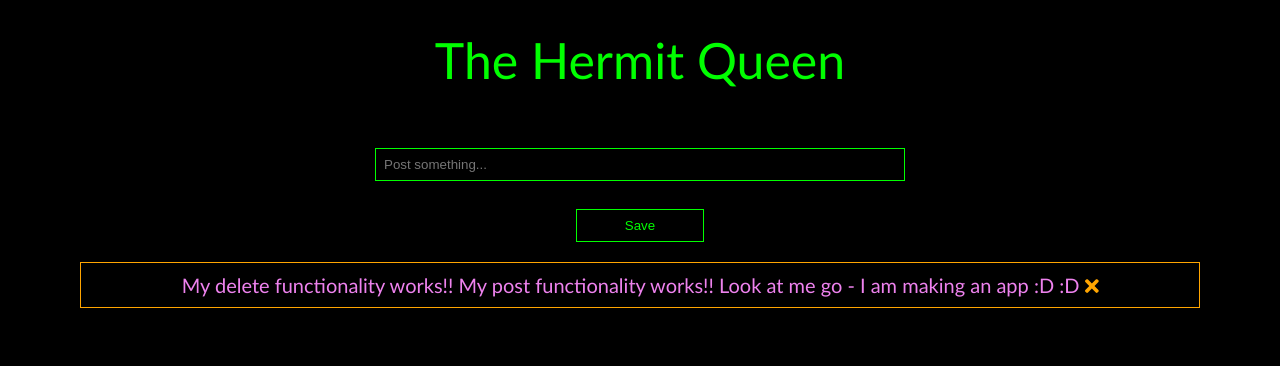
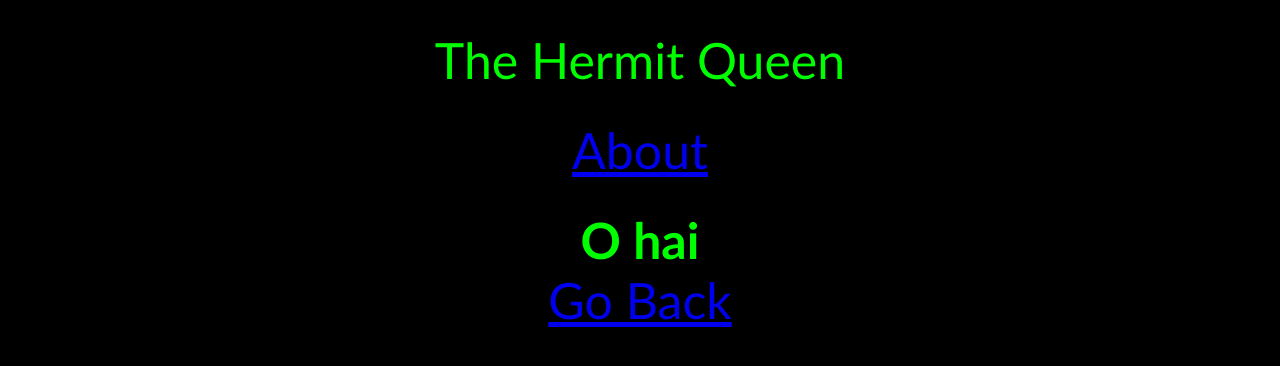
Before and after one commit to DashaDasha88/thehermitqueen, an Angular app: page /about in a window 1280 px wide. Before the commit this address led to /. Shown: the top 366 px of the page. Built offline with nearby package versions, Linux system fonts and the light colour scheme; data requests are answered from the project's data file.

Commit message:
add about page and navbar

```diff
--- a/src/app/app.component.html
+++ b/src/app/app.component.html
@@ -1,4 +1,5 @@
 <div class="container">
   <app-header></app-header>
-  <app-posts-parent></app-posts-parent>
+  <app-navbar></app-navbar>
+  <router-outlet></router-outlet>
 </div>
--- a/src/app/app.module.ts
+++ b/src/app/app.module.ts
@@ -4,6 +4,7 @@ import { HttpClientModule } from '@angular/common/http';
 import { AppRoutingModule } from './app-routing.module';
 import { FormsModule } from '@angular/forms';
 import { FontAwesomeModule } from '@fortawesome/angular-fontawesome';
+import { RouterModule, Routes } from '@angular/router';
 
 import { PostsService } from './services/posts.service';
 
@@ -12,6 +13,13 @@ import { HeaderComponent } from './components/header/header.component';
 import { PostsParentComponent } from './components/posts-parent/posts-parent.component';
 import { PostsComponent } from './components/posts/posts.component';
 import { AddPostComponent } from './components/add-post/add-post.component';
+import { AboutComponent } from './components/about/about.component';
+import { NavbarComponent } from './components/navbar/navbar.component';
+
+const appRoutes: Routes = [
+  {path: '', component: PostsParentComponent},
+  {path: 'about', component: AboutComponent}
+]
 
 @NgModule({
   declarations: [
@@ -20,6 +28,8 @@ import { AddPostComponent } from './components/add-post/add-post.component';
     PostsParentComponent,
     PostsComponent,
     AddPostComponent,
+    AboutComponent,
+    NavbarComponent,
   ],
   imports: [
     BrowserModule,
@@ -27,6 +37,8 @@ import { AddPostComponent } from './components/add-post/add-post.component';
     HttpClientModule,
     FormsModule,
     FontAwesomeModule,
+    RouterModule,
+    RouterModule.forRoot(appRoutes, {enableTracing: true}),
   ],
   providers: [PostsService],
   bootstrap: [AppComponent]
--- /dev/null
+++ b/src/app/components/about/about.component.css
@@ -0,0 +1,7 @@
+.about {
+  color: lime;
+  font-family: Optima, sans-serif;
+  font-size: 50px;
+  text-align: center;
+  margin-top: 30px;
+}
--- /dev/null
+++ b/src/app/components/about/about.component.html
@@ -0,0 +1,4 @@
+<div class="about">
+  <h4>O hai</h4>
+  <a routerLink="/">Go Back</a>
+</div>>
--- /dev/null
+++ b/src/app/components/about/about.component.ts
@@ -0,0 +1,15 @@
+import { Component, OnInit } from '@angular/core';
+
+@Component({
+  selector: 'app-about',
+  templateUrl: './about.component.html',
+  styleUrls: ['./about.component.css']
+})
+export class AboutComponent implements OnInit {
+
+  constructor() { }
+
+  ngOnInit(): void {
+  }
+
+}
--- /dev/null
+++ b/src/app/components/navbar/navbar.component.css
@@ -0,0 +1,7 @@
+.navbar {
+  color: lime;
+  font-family: Optima, sans-serif;
+  font-size: 50px;
+  text-align: center;
+  margin-top: 30px;
+}
--- /dev/null
+++ b/src/app/components/navbar/navbar.component.html
@@ -0,0 +1,4 @@
+<div class="navbar">
+  <a routerLink="/about">About</a>
+
+</div>
--- /dev/null
+++ b/src/app/components/navbar/navbar.component.ts
@@ -0,0 +1,15 @@
+import { Component, OnInit } from '@angular/core';
+
+@Component({
+  selector: 'app-navbar',
+  templateUrl: './navbar.component.html',
+  styleUrls: ['./navbar.component.css']
+})
+export class NavbarComponent implements OnInit {
+
+  constructor() { }
+
+  ngOnInit(): void {
+  }
+
+}
--- a/src/app/components/posts/posts.component.html
+++ b/src/app/components/posts/posts.component.html
@@ -2,10 +2,18 @@
   {{ post.text }}
 
   <fa-icon
+  [icon]="faEdit"
+  [ngStyle]="{ 'color': 'orange', 'margin-left': '15px'}"
+  >
+  </fa-icon>
+
+  <fa-icon
   (click)="onDelete(post)"
-  [ngStyle]="{ color: 'orange' }"
+  [ngStyle]="{ 'color': 'orange', 'margin-left': '15px'}"
   [icon]="faTimes"
   >
   </fa-icon>
 
+
+
 </div>
--- a/src/app/components/posts/posts.component.ts
+++ b/src/app/components/posts/posts.component.ts
@@ -1,6 +1,6 @@
 import { Component, Input, OnInit, Output, EventEmitter } from '@angular/core';
 import { Post } from 'src/app/Post';
-import { faTimes } from '@fortawesome/free-solid-svg-icons';
+import { faTimes, faEdit } from '@fortawesome/free-solid-svg-icons';
 
 @Component({
   selector: 'app-posts',
@@ -13,6 +13,7 @@ export class PostsComponent implements OnInit {
   @Output() onDeletePost: EventEmitter<Post> = new EventEmitter();
 
   faTimes = faTimes;
+  faEdit = faEdit;
 
   constructor() { }
 
```
Also changed, not shown: 2 other files (tests, documents, lock files or other folders).
